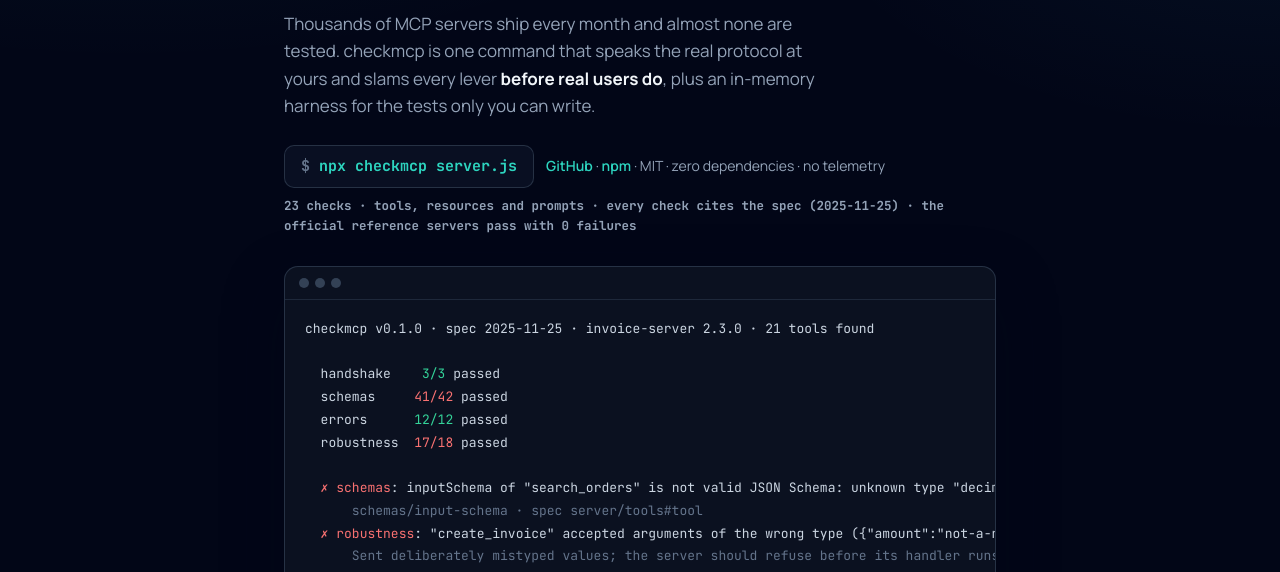
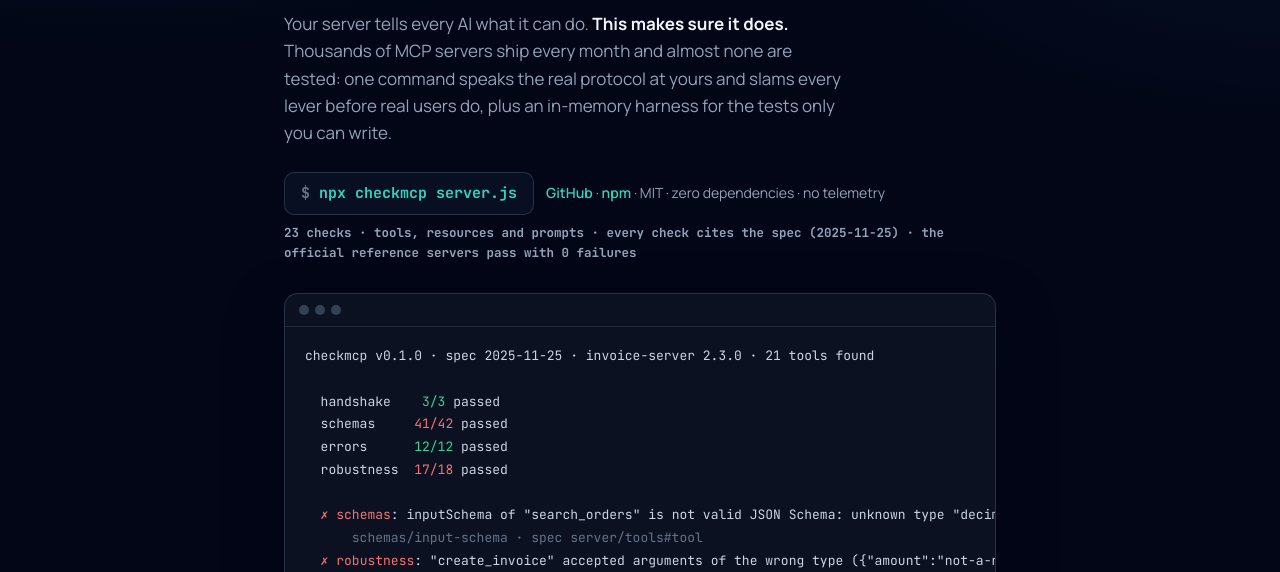
Before and after one commit to gregkozakiewicz/checkmcp, a website: page docs/index.html in a window 1280 px wide. Shown: the part 218-790 px from the top of the page. Drawn offline with Linux system fonts and the light colour scheme.

Commit message:
The line on the tin

```diff
--- a/docs/index.html
+++ b/docs/index.html
@@ -66,7 +66,7 @@
   <div class="kicker">checkmcp</div>
 </div>
 <h1>The crash-test dummy<br>for MCP servers.</h1>
-<p class="sub">Thousands of MCP servers ship every month and almost none are tested. checkmcp is one command that speaks the real protocol at yours and slams every lever <b>before real users do</b>, plus an in-memory harness for the tests only you can write.</p>
+<p class="sub">Your server tells every AI what it can do. <b>This makes sure it does.</b> Thousands of MCP servers ship every month and almost none are tested: one command speaks the real protocol at yours and slams every lever before real users do, plus an in-memory harness for the tests only you can write.</p>
 
 <div class="install">
   <button class="cmd" onclick="navigator.clipboard&&navigator.clipboard.writeText('npx checkmcp server.js');this.querySelector('.p').textContent='copied ';setTimeout(()=>{this.querySelector('.p').textContent='$ '},1200)"><span class="p">$ </span>npx checkmcp server.js</button>
```
Also changed, not shown: CHANGELOG.md, README.md.
